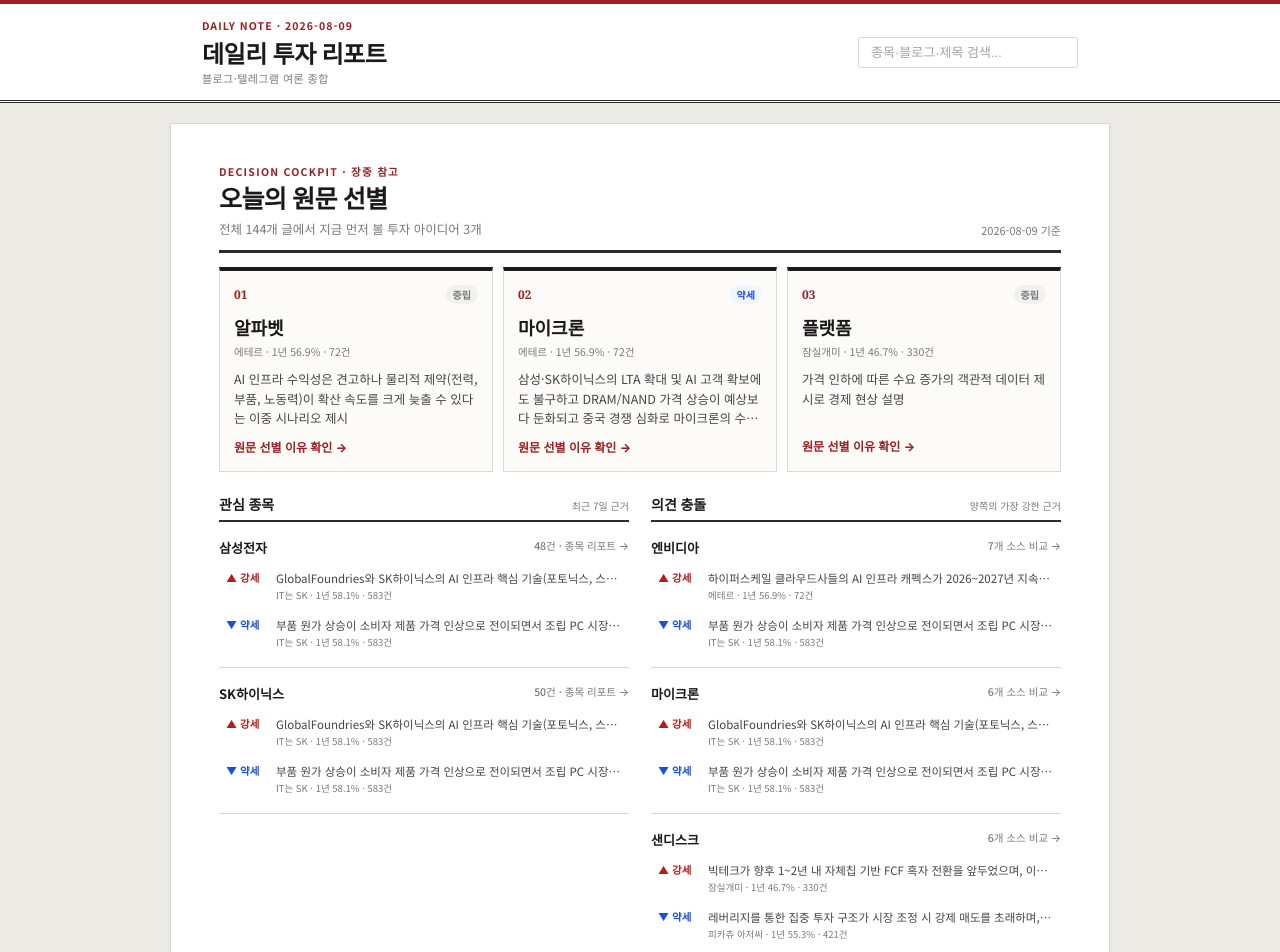
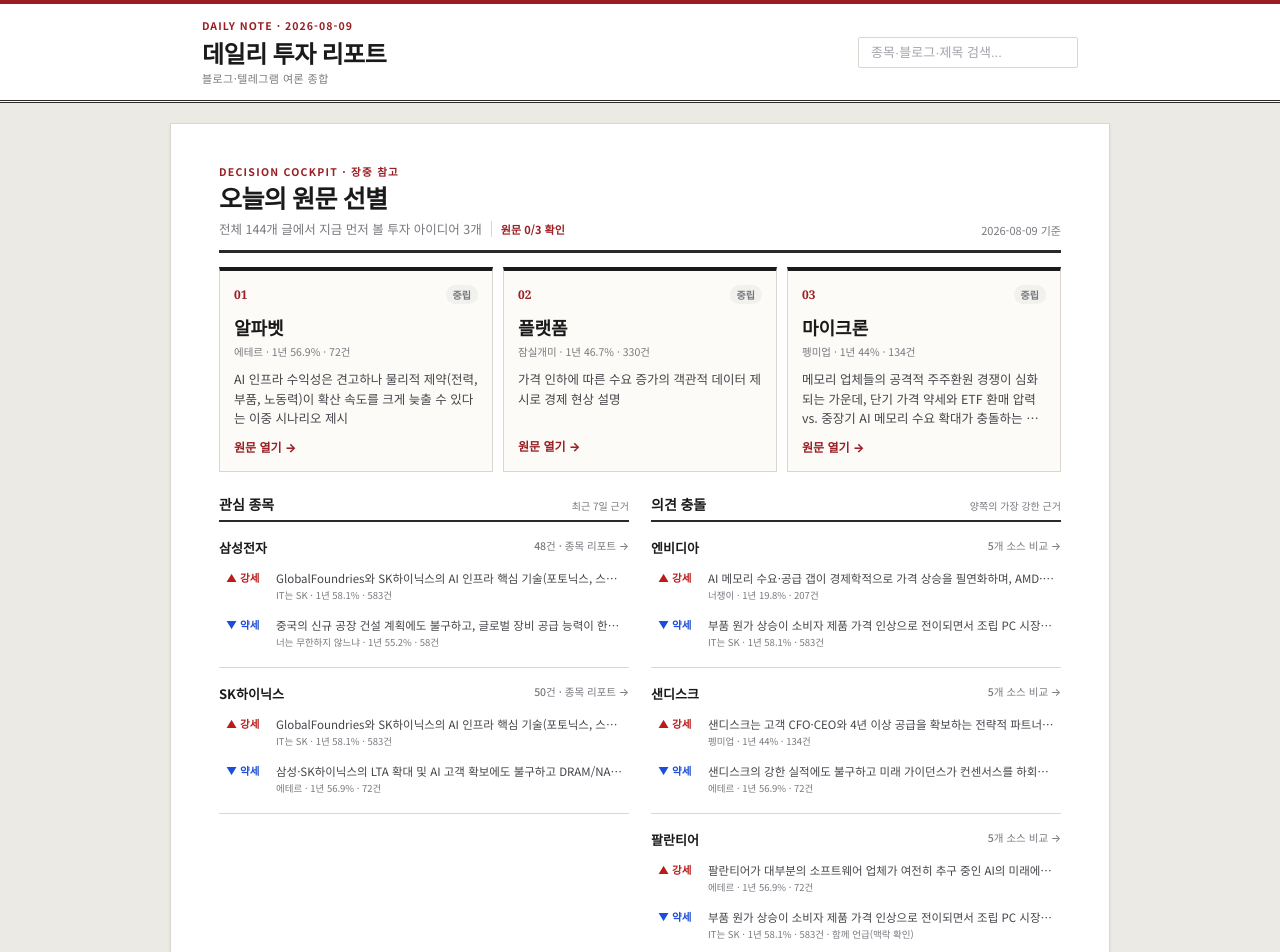
Before and after one commit to Dremandream/naver-blog-dashboard, a React (Vite) app: page / in a window 1280 px wide. Shown: the top 952 px of the page. Built offline with nearby package versions, Linux system fonts and the light colour scheme.

Commit message:
fix: tighten investment idea selection

```diff
--- a/src/App.css
+++ b/src/App.css
@@ -302,9 +302,12 @@
 .dc-kicker { display: block; margin-bottom: 4px; color: var(--accent); font-size: 10.5px; font-weight: 800; letter-spacing: .12em; text-transform: uppercase; }
 .dc-header h2 { font-family: var(--serif); font-size: 25px; line-height: 1.25; letter-spacing: -.025em; }
 .dc-header p { margin-top: 5px; color: var(--muted); font-size: 12.5px; }
+.dc-progress { display: inline-block; margin-left: 9px; padding-left: 9px; border-left: 1px solid var(--rule-thin); color: var(--accent); font-size: 11px; }
 .dc-time { flex: none; color: var(--muted); font-size: 11px; }
 .dc-ideas { display: grid; grid-template-columns: repeat(3, minmax(0, 1fr)); gap: 10px; margin-top: 14px; }
 .dc-idea { min-width: 0; padding: 14px; border: 1px solid var(--rule-thin); border-top: 4px solid var(--ink); background: #fcfbf7; }
+.dc-idea-opened { border-top-color: #85857e; background: #f7f7f4; }
+.dc-idea-opened h3, .dc-idea-opened p { color: var(--muted); }
 .dc-idea-top { display: flex; justify-content: space-between; align-items: center; gap: 8px; }
 .dc-rank { font-family: var(--serif); color: var(--accent); font-size: 12px; font-weight: 900; }
 .dc-stance { padding: 2px 7px; border-radius: 999px; font-size: 10px; font-weight: 800; }
@@ -345,6 +348,7 @@
   .dc-header { align-items: flex-start; flex-direction: column; gap: 6px; }
   .dc-header h2 { font-size: 22px; }
   .dc-time { align-self: flex-end; }
+  .dc-progress { display: block; width: fit-content; margin: 5px 0 0; padding-left: 0; border-left: 0; }
 }
 
 /* 소스 적중률 */
--- a/src/components/DecisionCockpit.jsx
+++ b/src/components/DecisionCockpit.jsx
@@ -1,4 +1,4 @@
-import { useMemo } from 'react';
+import { useMemo, useState } from 'react';
 import { buildOpinionConflicts, buildWatchlistBrief, getSessionLabel, selectNewIdeas } from '../utils/decision-dashboard';
 
 const WATCHLIST = ['삼성전자', 'SK하이닉스'];
@@ -29,7 +29,10 @@
     <a className={`dc-evidence dc-${stance === '강세' ? 'bull' : 'bear'}`} href={item.post.url} target="_blank" rel="noreferrer">
       <span className="dc-evidence-side">{stance === '강세' ? '▲ 강세' : '▼ 약세'}</span>
       <span className="dc-evidence-copy">{evidenceText(item)}</span>
-      <span className="dc-evidence-meta">{item.source} · {trustLabel(item.trust)}</span>
+      <span className="dc-evidence-meta">
+        {item.source} · {trustLabel(item.trust)}
+        {item.direct === false && ' · 함께 언급(맥락 확인)'}
+      </span>
     </a>
   );
 }
@@ -49,6 +52,26 @@
     () => buildOpinionConflicts(posts, scores, { referenceDate, days: 7, limit: 3, excludeStocks: WATCHLIST }),
     [posts, scores, referenceDate],
   );
+  const storageKey = `dashboard:opened:${referenceDate ?? 'unknown'}`;
+  const [openedIds, setOpenedIds] = useState(() => {
+    try {
+      return new Set(JSON.parse(localStorage.getItem(storageKey) ?? '[]'));
+    } catch {
+      return new Set();
+    }
+  });
+  const openedCount = ideas.filter((item) => openedIds.has(item.post.id)).length;
+  const markOpened = (postId) => {
+    setOpenedIds((current) => {
+      const next = new Set(current).add(postId);
+      try {
+        localStorage.setItem(storageKey, JSON.stringify([...next]));
+      } catch {
+        // 저장이 제한된 브라우저에서도 현재 화면의 확인 표시는 유지한다.
+      }
+      return next;
+    });
+  };
 
   return (
     <section className="decision-cockpit" aria-labelledby="decision-title">
@@ -56,7 +79,10 @@
         <div>
           <span className="dc-kicker">Decision Cockpit · {session}</span>
           <h2 id="decision-title">오늘의 원문 선별</h2>
-          <p>전체 {posts.length}개 글에서 지금 먼저 볼 투자 아이디어 {ideas.length}개</p>
+          <p>
+            전체 {posts.length}개 글에서 지금 먼저 볼 투자 아이디어 {ideas.length}개
+            <strong className="dc-progress">원문 {openedCount}/{ideas.length} 확인</strong>
+          </p>
         </div>
         <span className="dc-time">{referenceDate} 기준</span>
       </div>
@@ -64,7 +90,7 @@
       <div className="dc-ideas" aria-label="우선 확인할 투자 아이디어">
         {ideas.length === 0 && <div className="dc-empty">최근 2일 내 선별할 신규 투자 아이디어가 없습니다.</div>}
         {ideas.map((item, index) => (
-          <article className="dc-idea" key={item.post.id}>
+          <article className={`dc-idea ${openedIds.has(item.post.id) ? 'dc-idea-opened' : ''}`} key={item.post.id}>
             <div className="dc-idea-top">
               <span className="dc-rank">0{index + 1}</span>
               <span className={`dc-stance dc-stance-${item.post.stance === '강세' ? 'bull' : item.post.stance === '약세' ? 'bear' : 'neutral'}`}>
@@ -74,8 +100,8 @@
             <h3>{item.idea}</h3>
             <div className="dc-source">{item.source} · {trustLabel(item.trust)}</div>
             <p>{evidenceText(item)}</p>
-            <a className="dc-original" href={item.post.url} target="_blank" rel="noreferrer">
-              원문 선별 이유 확인 →
+            <a className="dc-original" href={item.post.url} target="_blank" rel="noreferrer" onClick={() => markOpened(item.post.id)}>
+              {openedIds.has(item.post.id) ? '✓ 열어본 원문 다시 보기 →' : '원문 열기 →'}
             </a>
           </article>
         ))}
--- a/src/utils/decision-dashboard.js
+++ b/src/utils/decision-dashboard.js
@@ -51,7 +51,17 @@
   };
 }
 
-function compareEvidence(a, b) {
+function mentionsStock(post, stock) {
+  if (!stock) return false;
+  const text = `${post?.title ?? ''} ${post?.reasoning ?? ''} ${post?.summary ?? ''}`.toLowerCase();
+  return text.includes(stock.toLowerCase());
+}
+
+function compareEvidence(a, b, stock = '') {
+  if (stock) {
+    const directDifference = Number(mentionsStock(b.post, stock)) - Number(mentionsStock(a.post, stock));
+    if (directDifference) return directDifference;
+  }
   const aScore = a.trust.adjustedScore ?? -1;
   const bScore = b.trust.adjustedScore ?? -1;
   return bScore - aScore
@@ -82,19 +92,30 @@
     .filter((item) => item.idea)
     .sort(compareEvidence);
 
-  const seen = new Set();
-  return candidates.filter((item) => {
-    if (seen.has(item.idea)) return false;
-    seen.add(item.idea);
-    return true;
-  }).slice(0, limit);
+  const selected = [];
+  const seenIdeas = new Set();
+  const seenSources = new Set();
+  const append = (item, requireNewSource) => {
+    if (selected.length >= limit || seenIdeas.has(item.idea)) return;
+    if (requireNewSource && seenSources.has(item.source)) return;
+    selected.push(item);
+    seenIdeas.add(item.idea);
+    seenSources.add(item.source);
+  };
+
+  const validated = candidates.filter((item) => item.trust.adjustedScore != null);
+  validated.forEach((item) => append(item, true));
+  if (selected.length < limit) validated.forEach((item) => append(item, false));
+  if (selected.length < limit) candidates.forEach((item) => append(item, true));
+  if (selected.length < limit) candidates.forEach((item) => append(item, false));
+  return selected;
 }
 
-function strongestEvidence(posts, stance, trustMap) {
+function strongestEvidence(posts, stance, trustMap, stock = '') {
   return posts
     .filter((post) => post.stance === stance)
-    .map((post) => enrichPost(post, trustMap))
-    .sort(compareEvidence)[0] ?? null;
+    .map((post) => ({ ...enrichPost(post, trustMap), direct: stock ? mentionsStock(post, stock) : null }))
+    .sort((a, b) => compareEvidence(a, b, stock))[0] ?? null;
 }
 
 export function buildWatchlistBrief(posts, scores, watchlist, options = {}) {
@@ -113,8 +134,8 @@
     return {
       stock,
       count: related.length,
-      bull: strongestEvidence(related, '강세', trustMap),
-      bear: strongestEvidence(related, '약세', trustMap),
+      bull: strongestEvidence(related, '강세', trustMap, stock),
+      bear: strongestEvidence(related, '약세', trustMap, stock),
       latest: related.slice().sort((a, b) => b.date.localeCompare(a.date))[0] ?? null,
     };
   });
@@ -140,11 +161,27 @@
   });
 
   return [...byStock.entries()].flatMap(([stock, related]) => {
-    const bull = strongestEvidence(related, '강세', trustMap);
-    const bear = strongestEvidence(related, '약세', trustMap);
-    if (!bull || !bear) return [];
-    const sources = new Set(related.map(sourceName));
-    return [{ stock, bull, bear, sourceCount: sources.size, postCount: related.length }];
+    const directional = related.filter((post) => DIRECTIONAL.has(post.stance));
+    const bulls = directional
+      .filter((post) => post.stance === '강세')
+      .map((post) => ({ ...enrichPost(post, trustMap), direct: mentionsStock(post, stock) }));
+    const bears = directional
+      .filter((post) => post.stance === '약세')
+      .map((post) => ({ ...enrichPost(post, trustMap), direct: mentionsStock(post, stock) }));
+    const pairs = bulls.flatMap((bull) => bears
+      .filter((bear) => bear.source !== bull.source)
+      .map((bear) => ({ bull, bear })));
+    pairs.sort((a, b) => {
+      const aDirect = Number(a.bull.direct) + Number(a.bear.direct);
+      const bDirect = Number(b.bull.direct) + Number(b.bear.direct);
+      const aTrust = (a.bull.trust.adjustedScore ?? -1) + (a.bear.trust.adjustedScore ?? -1);
+      const bTrust = (b.bull.trust.adjustedScore ?? -1) + (b.bear.trust.adjustedScore ?? -1);
+      return bDirect - aDirect || bTrust - aTrust;
+    });
+    const pair = pairs[0];
+    if (!pair) return [];
+    const sources = new Set(directional.map(sourceName));
+    return [{ stock, ...pair, sourceCount: sources.size, postCount: directional.length }];
   }).sort((a, b) => b.sourceCount - a.sourceCount || b.postCount - a.postCount || a.stock.localeCompare(b.stock, 'ko'))
     .slice(0, limit);
 }
```
Also changed, not shown: tests/regression.mjs (+19 -2 lines), 2 other files (tests, documents, lock files or other folders).
